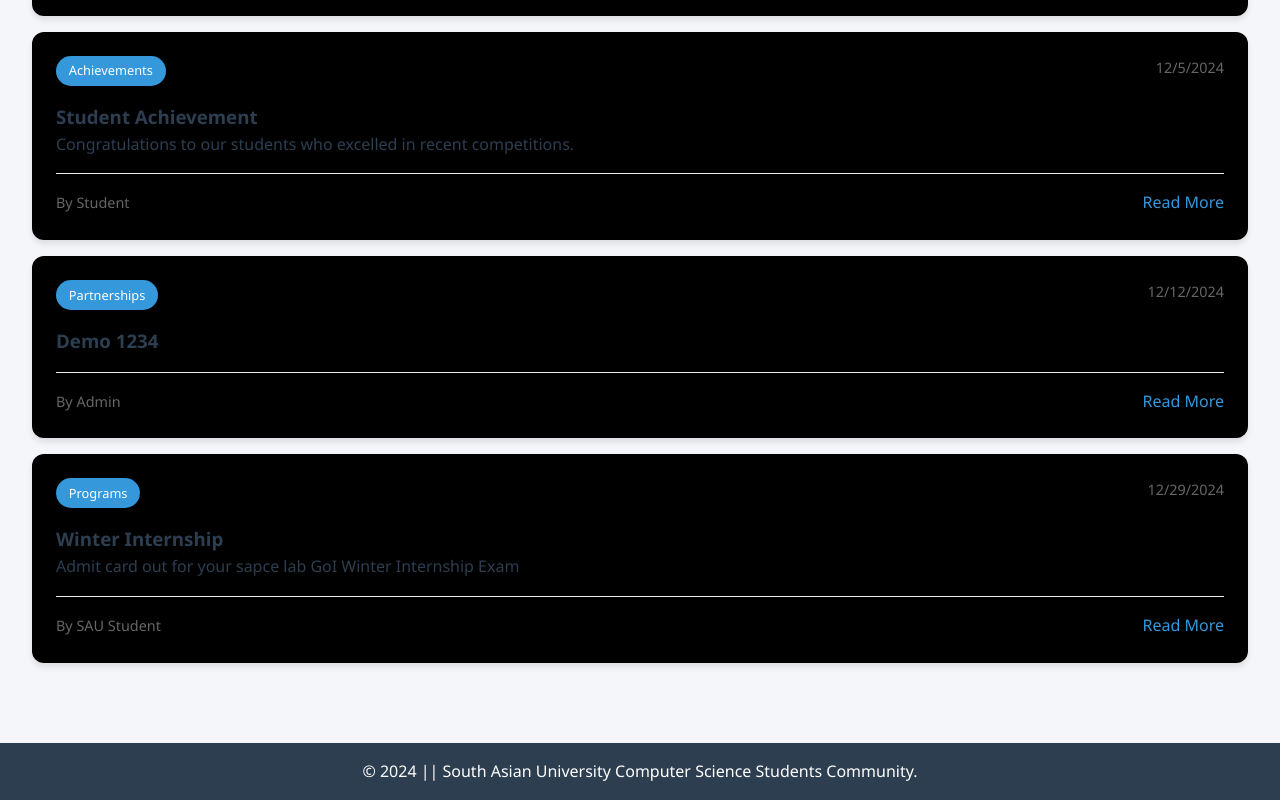
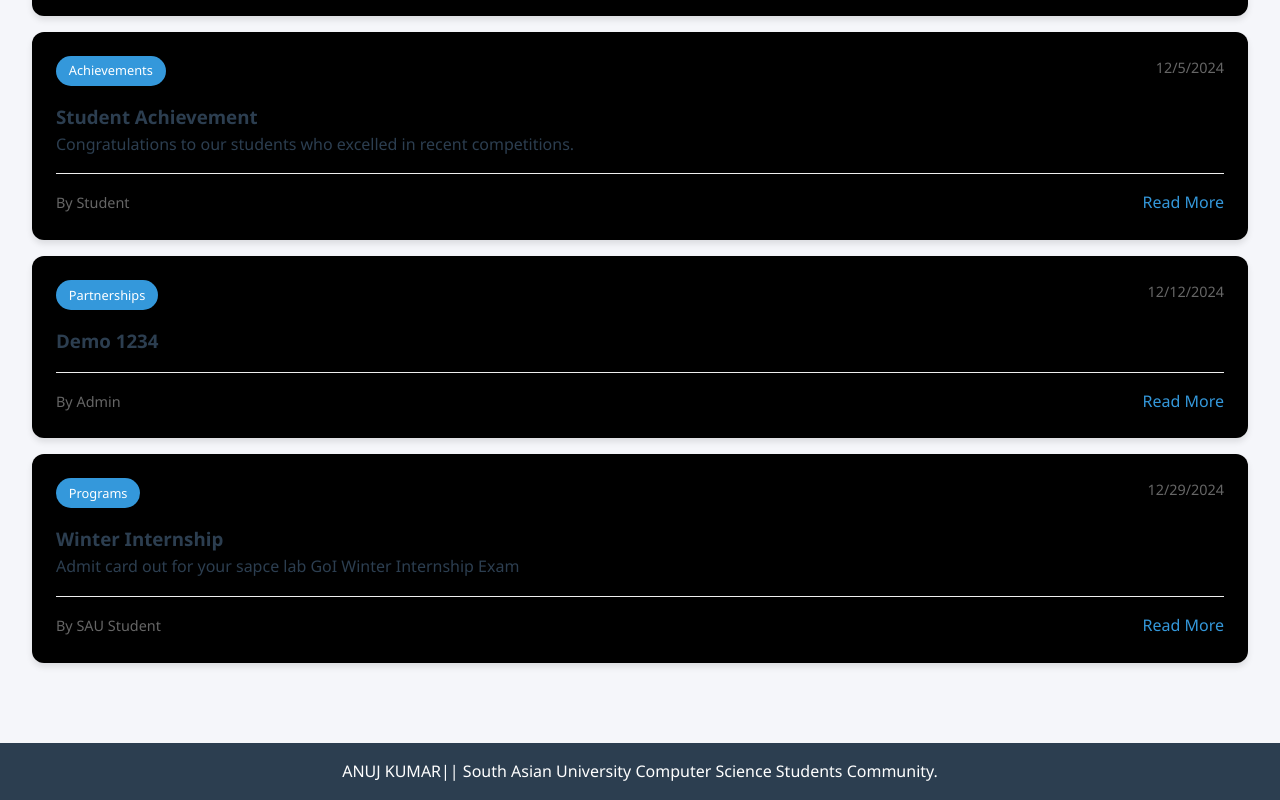
Before and after one commit to anujkharbash2/saucssc, a website built with Vite: page pages/news.html in a window 1280 px wide. Shown: the part 516-1316 px from the top of the page. Built offline with nearby package versions, Linux system fonts and the light colour scheme.

Commit message:
update news

```diff
--- a/pages/news.html
+++ b/pages/news.html
@@ -16,7 +16,7 @@
     </main>
 
     <footer>
-      <p>&copy; 2024 || South Asian University Computer Science Students Community.</p>
+      <p>ANUJ KUMAR|| South Asian University Computer Science Students Community.</p>
     </footer>
 
     <script type="module">
```
